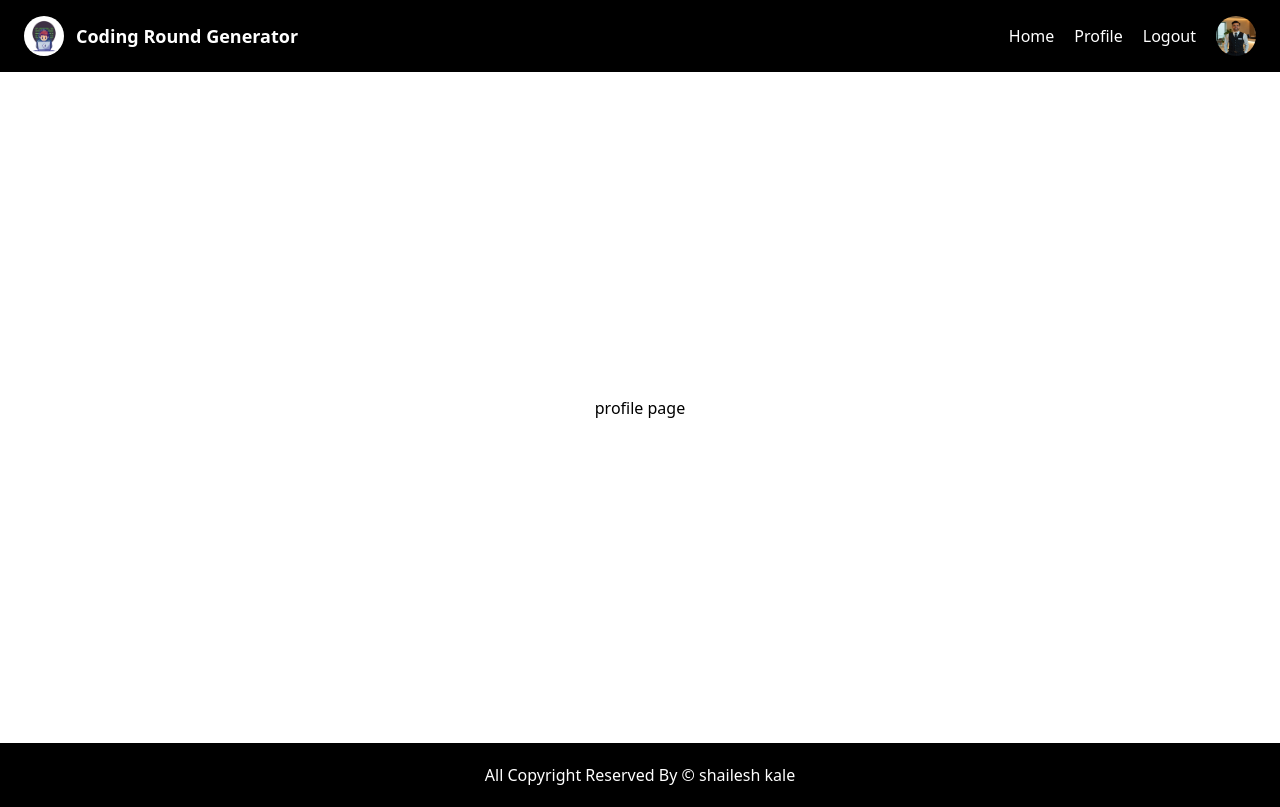
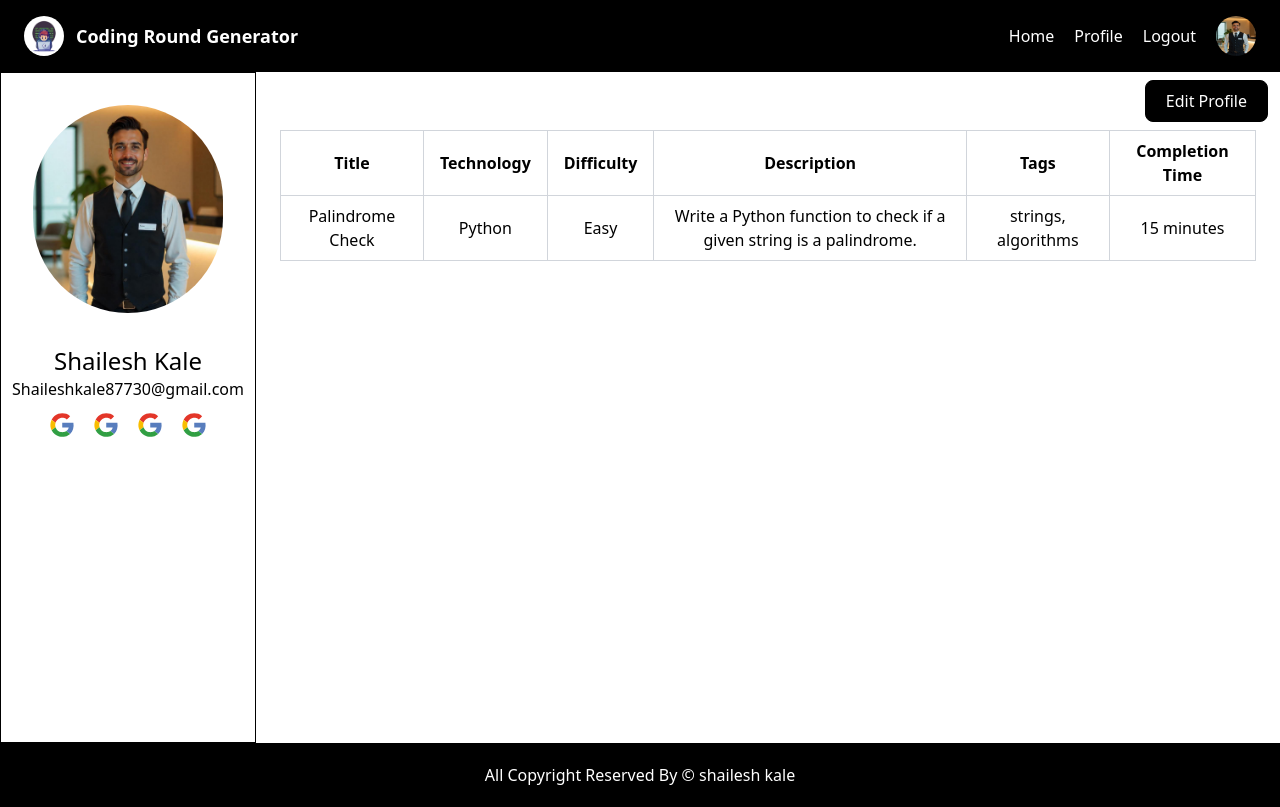
Before and after one commit to Shaileshkale17/Coding-Round-Generator, a React (Vite) app in the folder client/: page /profile-page in a window 1280 px wide. Built offline with nearby package versions, Linux system fonts and the light colour scheme.

Commit message:
adding the profile page

```diff
--- a/client/src/components/Button.jsx
+++ b/client/src/components/Button.jsx
@@ -1,8 +1,9 @@
 import React from "react";
 
-const Button = ({ label, style, type }) => {
+const Button = ({ label, style, type, onClick }) => {
   return (
     <button
+      onClick={onClick}
       className={`px-5 py-2 rounded-lg hover:bg-white  bg-black hover:text-black text-white  border border-solid border-black hover:border-black ${style}`}
       type={type}>
       {label}
--- a/client/src/components/SelectBox.jsx
+++ b/client/src/components/SelectBox.jsx
@@ -3,7 +3,7 @@ const SelectBox = ({ label, optionMap, setInput, inputValue }) => {
     <div className="flex flex-col">
       <label>{label}</label>
       <select
-        className="md:w-80 w-60 border rounded p-2 w-80  border-solid border-black "
+        className="md:w-80 w-72 border rounded p-2   border-solid border-black "
         value={inputValue}
         onChange={(e) => setInput(e.target.value)}>
         <option value="" disabled>
--- a/client/src/pages/TestFromPage.jsx
+++ b/client/src/pages/TestFromPage.jsx
@@ -196,7 +196,7 @@ const TestFromPage = () => {
   };
 
   return (
-    <div className="h-[83.9vh] flex flex-col items-center px-4 sm:px-8">
+    <div className="h-[83.9vh] flex flex-col items-center px-4 sm:px-8 md:pt-5">
       <form
         className="flex flex-col sm:flex-row gap-5 items-center justify-center flex-wrap w-full"
         onSubmit={submitButton}>
--- a/client/src/pages/profilePage.jsx
+++ b/client/src/pages/profilePage.jsx
@@ -1,10 +1,159 @@
-import React from "react";
-import SelectBox from "../components/SelectBox";
+import React, { useState } from "react";
+import userimage from "../assets/freepik__candid-image-photography-natural-textures-highly-r__40109.jpeg";
+import icon1 from "../assets/devicon_google.svg";
+import Heading from "../components/Heading";
+import { Link } from "react-router-dom";
+import Button from "../components/Button";
 
 const ProfilePage = () => {
+  const [isEditModalOpen, setIsEditModalOpen] = useState(false);
+  const [profile, setProfile] = useState({
+    name: "Shailesh Kale",
+    email: "Shaileshkale87730@gmail.com",
+  });
+
+  const handleEditClick = () => setIsEditModalOpen(true);
+  const handleCloseModal = () => setIsEditModalOpen(false);
+
+  const handleSave = (e) => {
+    e.preventDefault();
+    const formData = new FormData(e.target);
+    setProfile({
+      name: formData.get("name"),
+      email: formData.get("email"),
+    });
+    setIsEditModalOpen(false);
+  };
+
+  const tasks = [
+    {
+      label: "Palindrome Check",
+      technology: "Python",
+      difficulty: "Easy",
+      description:
+        "Write a Python function to check if a given string is a palindrome.",
+      tags: ["strings", "algorithms"],
+      completion_time: "15 minutes",
+    },
+  ];
+
   return (
-    <div className="h-[83.9vh] flex justify-center items-center">
-      profile page
+    <div className="md:h-[83.9vh] h-full flex justify-center items-center">
+      <div className="flex md:flex-row flex-col w-full h-full">
+        {/* Left Profile Panel */}
+        <div className="md:w-[20%] w-full md:border md:border-black flex flex-col items-center">
+          <div className="m-8">
+            <img
+              src={userimage}
+              alt="user"
+              className="w-52 h-52 rounded-full object-cover"
+            />
+          </div>
+          <Heading heading_type="h1" heading={profile.name} style="text-2xl" />
+          <Heading heading_type="h3" heading={profile.email} />
+          <div className="mt-3 flex flex-row gap-5 justify-center">
+            {[...Array(4)].map((_, i) => (
+              <Link to="https://www.google.com/" key={i}>
+                <img src={icon1} alt={`icon-${i}`} className="w-6" />
+              </Link>
+            ))}
+          </div>
+        </div>
+
+        {/* Task Table */}
+        <div className="md:w-[80%] w-full">
+          <div className="flex md:justify-end justify-center md:mt-2 mt-5 md:mb-0  mb-4 mr-3">
+            <Button label="Edit Profile" onClick={handleEditClick} />
+          </div>
+          <div className="overflow-x-auto w-full mt-2 px-6">
+            <table className="border-collapse border border-gray-300 w-full">
+              <thead>
+                <tr>
+                  {[
+                    "Title",
+                    "Technology",
+                    "Difficulty",
+                    "Description",
+                    "Tags",
+                    "Completion Time",
+                  ].map((header) => (
+                    <th
+                      key={header}
+                      className="border border-gray-300 px-4 py-2">
+                      {header}
+                    </th>
+                  ))}
+                </tr>
+              </thead>
+              <tbody>
+                {tasks.length > 0 ? (
+                  tasks.map((task, i) => (
+                    <tr key={i}>
+                      {Object.values(task).map((value, idx) => (
+                        <td
+                          key={idx}
+                          className="border border-gray-300 px-4 py-2">
+                          {Array.isArray(value) ? value.join(", ") : value}
+                        </td>
+                      ))}
+                    </tr>
+                  ))
+                ) : (
+                  <tr>
+                    <td
+                      className="border border-gray-300 px-4 py-2"
+                      colSpan="6">
+                      No tasks found.
+                    </td>
+                  </tr>
+                )}
+              </tbody>
+            </table>
+          </div>
+        </div>
+      </div>
+
+      {/* Modal */}
+      {isEditModalOpen && (
+        <div className="fixed inset-0 bg-black bg-opacity-50 flex items-center justify-center">
+          <div className="bg-white p-6 rounded-lg w-1/3">
+            <h2 className="text-xl font-bold mb-4">Edit Profile</h2>
+            <form onSubmit={handleSave}>
+              <div className="mb-4">
+                <label className="block text-sm font-medium mb-2">Name</label>
+                <input
+                  type="text"
+                  name="name"
+                  defaultValue={profile.name}
+                  className="w-full px-4 py-2 border rounded-lg"
+                />
+              </div>
+              <div className="mb-4">
+                <label className="block text-sm font-medium mb-2">Email</label>
+                <input
+                  type="email"
+                  name="email"
+                  defaultValue={profile.email}
+                  className="w-full px-4 py-2 border rounded-lg"
+                />
+              </div>
+              <div className="flex justify-end gap-4">
+                <button
+                  type="button"
+                  className="px-4 py-2 border rounded-md bg-gray-200"
+                  onClick={handleCloseModal}>
+                  Cancel
+                </button>
+                <button
+                  type="submit"
+                  className="px-4 py-2 border rounded-md bg-blue-500 text-white">
+                  Save
+                </button>
+              </div>
+            </form>
+          </div>
+        </div>
+      )}
     </div>
   );
 };
```
